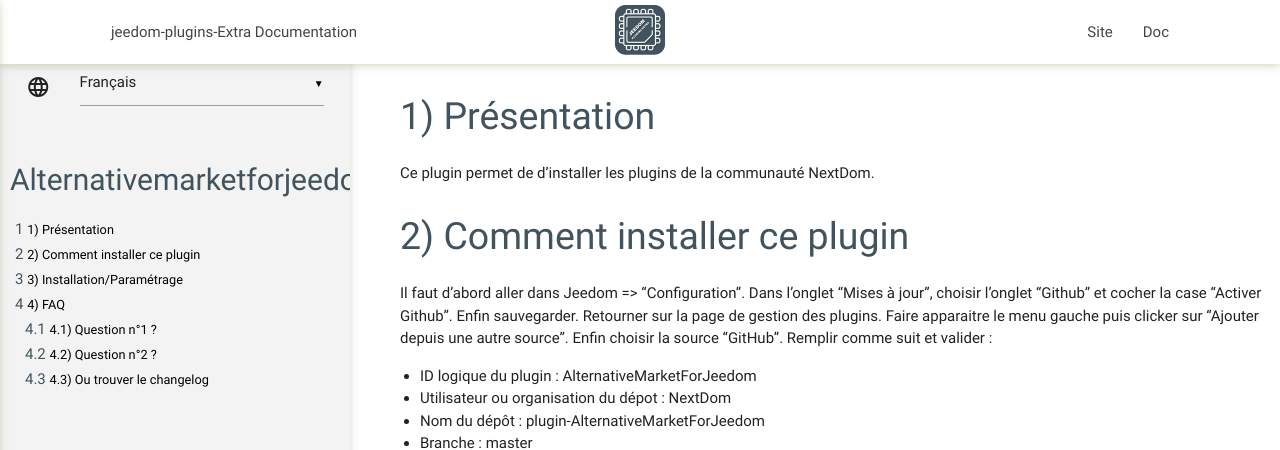
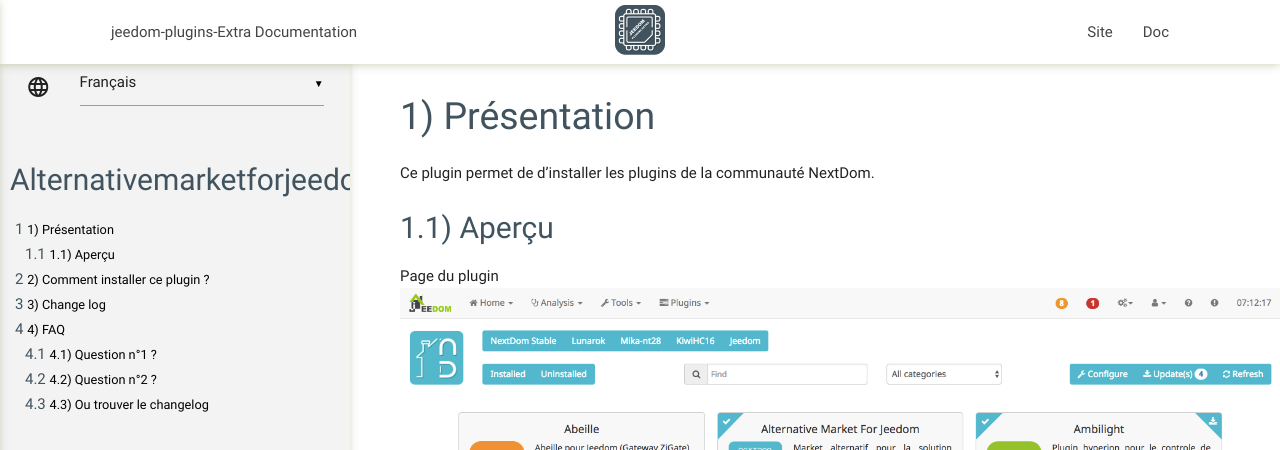
Before and after one commit to NextDom/plugin-AlternativeMarketForJeedom, a Jekyll site: the page built from docs/fr_FR/index.md, in a window 1280 px wide and 1400 px high. Shown: the top 450 px of the window. Built offline with Jekyll 4.4.1, drawn with Linux system fonts in a browser that asks for light colours; our own code applies the rules of GitHub Pages for plain Markdown files; some of the changed text lies outside the part shown; grey boxes are pictures that could not be loaded.

Commit message:
Séparation des documentations

```diff
--- /dev/null
+++ b/docs/fr_FR/faq.md
@@ -0,0 +1,18 @@
+FAQ
+===
+
+Question n°1 ?
+-------------------------------------------------------
+
+Réponse n°1
+
+Question n°2 ?
+--------------------------------------------------
+Réponse n°2
+
+
+Ou trouver le changelog
+-----------------------
+[Ici](https://jeedom.github.io/plugin-template/fr_FR/changelog.html)
+
+![scrennshot1](../images/screenshot1.png)
--- a/docs/fr_FR/index.md
+++ b/docs/fr_FR/index.md
@@ -1,46 +1,4 @@
-Présentation
-============
-
-Ce plugin permet de d'installer les plugins de la communauté NextDom.
-
-Comment installer ce plugin
-===========================
-
-Il faut d'abord aller dans Jeedom => "Configuration". Dans l'onglet "Mises à jour", choisir l'onglet "Github" et cocher la case "Activer Github". Enfin sauvegarder.
-Retourner sur la page de gestion des plugins.
-Faire apparaitre le menu gauche puis clicker sur "Ajouter depuis une autre source".
-Enfin choisir la source "GitHub".
-Remplir comme suit et valider :
- - ID logique du plugin : AlternativeMarketForJeedom
- - Utilisateur ou organisation du dépot : NextDom
- - Nom du dépôt : plugin-AlternativeMarketForJeedom
- - Branche : master
-
-![How To Install](../images/HowToInstall.png)
-
-Installation/Paramétrage
-========================
-
-L'installation sera automatique. Aucun paramétrage n'est nécessaire.
-![screenshot2](../images/screenshot2.png)
-
-![screenshot1](../images/screenshot1.png)
-
-FAQ
-===
-
-Question n°1 ?
--------------------------------------------------------
-
-Réponse n°1
-
-Question n°2 ?
---------------------------------------------------
-Réponse n°2
-
-
-Ou trouver le changelog
------------------------
-[Ici](https://jeedom.github.io/plugin-template/fr_FR/changelog.html)
-
-![scrennshot1](../images/screenshot1.png)
+{% include_relative presentation.md %}
+{% include_relative installation.md %}
+{% include_relative changelog.md %}
+{% include_relative faq.md %}
--- /dev/null
+++ b/docs/fr_FR/installation.md
@@ -0,0 +1,19 @@
+Comment installer ce plugin ?
+=============================
+
+1. Activer l'option de Jeedom permettant d'installer directement depuis GitHub. Pour cela, cocher la case ci-dessous se trouvant dans l'onglet __Mise à jour__ de la configuration :
+
+<img src="../images/HowToInstall1.png" align="center">
+
+2. Dans la __Gestion des plugins__, faire apparaitre le menu de gauche et cliquer sur __Ajouter depuis une autre source__
+
+<img src="../images/HowToInstall2.png" align="center">
+
+3. Remplir les informations suivantes :
+* Type de source : __GitHub__,
+* ID logique du plugin : __AlternativeMarketForJeedom__,
+* Utiliser ou organisation du dépôt : __NextDom__,
+* Nom du dépôt : __plugin-AlternativeMarketForJeedom__,
+* Branche : __master__ (par défaut).
+
+<img src="../images/HowToInstall3.png" align="center">
--- /dev/null
+++ b/docs/fr_FR/presentation.md
@@ -0,0 +1,13 @@
+Présentation
+============
+
+Ce plugin permet de d'installer les plugins de la communauté NextDom.
+
+Aperçu
+------
+Page du plugin
+![screenshot1](../images/screenshot1.png)
+Installation d'un plugin
+![screenshot1](../images/screenshot2.png)
+Configuration
+![screenshot1](../images/screenshot3.png)
```
